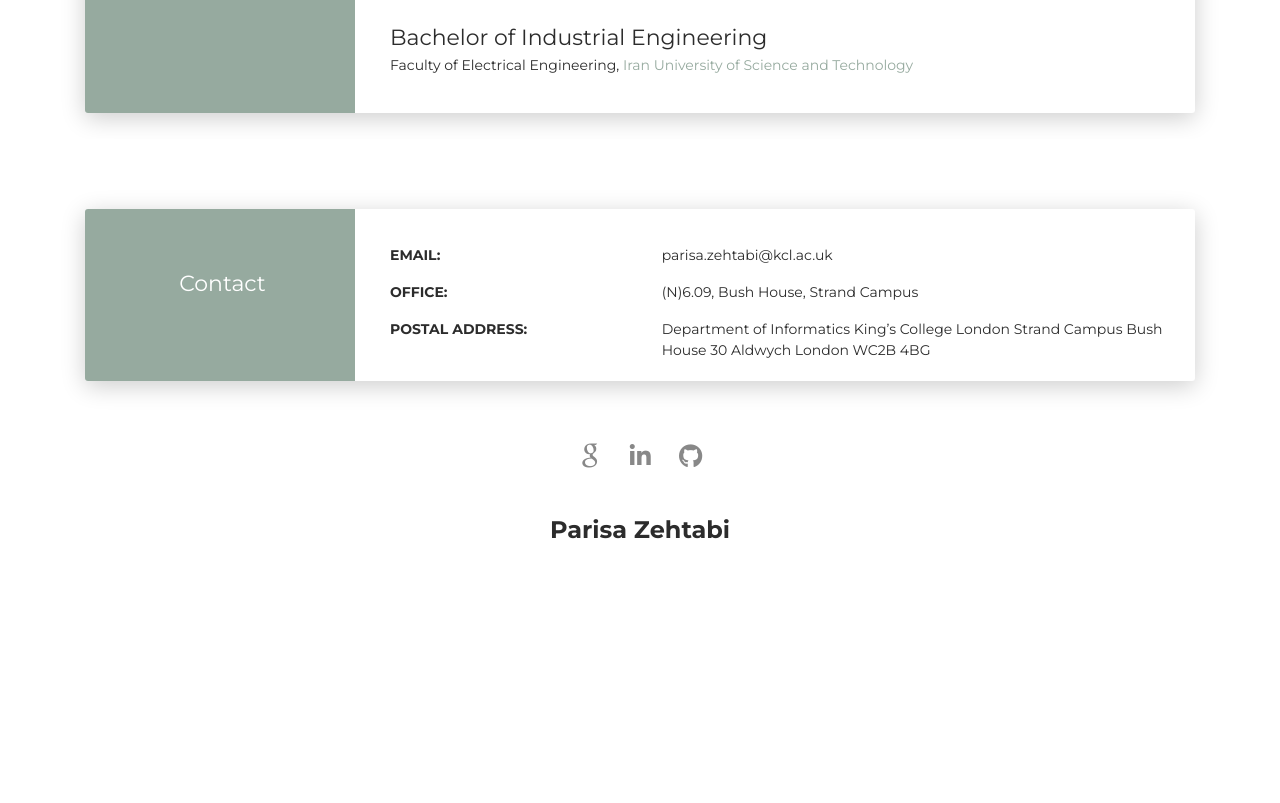
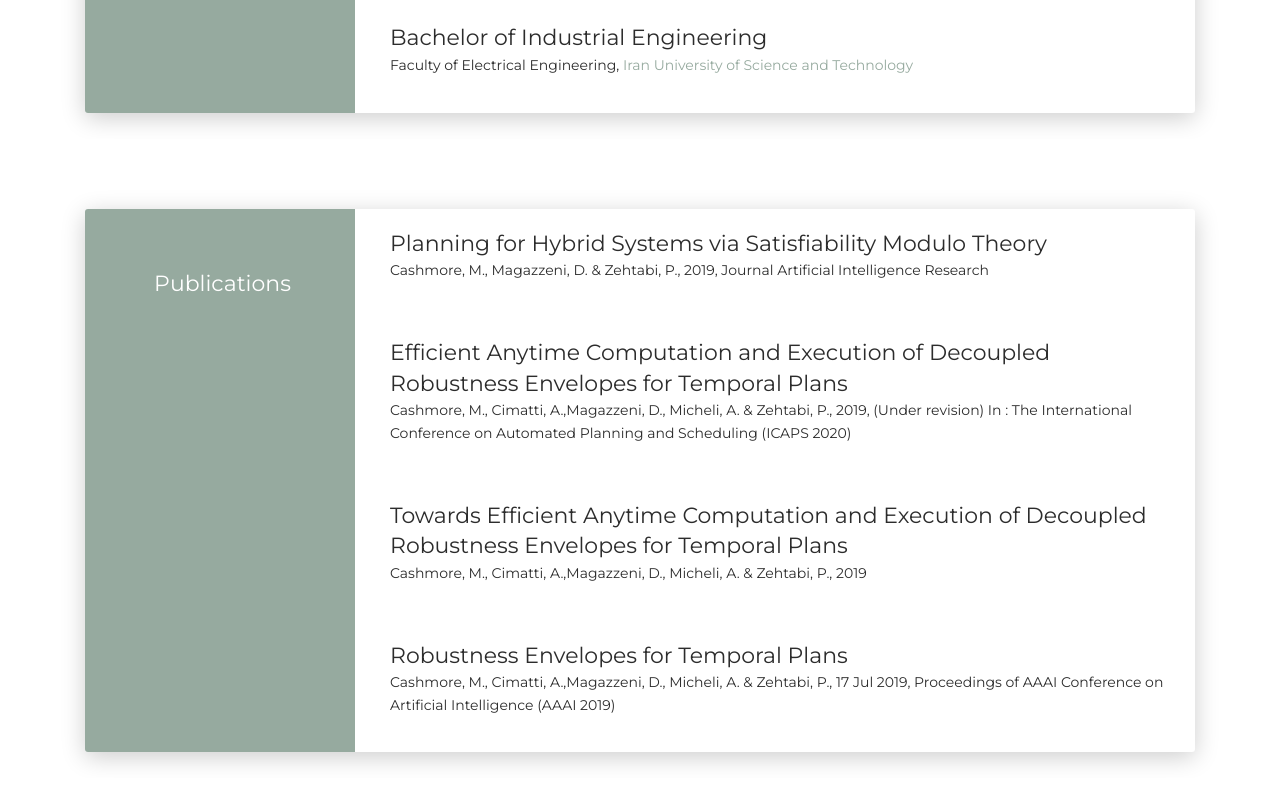
Before and after one commit to ParisaZehtabi/ParisaZehtabi, a plain HTML site: page index.html in a window 1280 px wide. Shown: the part 1257-2060 px from the top of the page. Before the commit the page ends 1844 px from the top, so only its background shows below. Drawn offline with Linux system fonts and the light colour scheme; files whose address does not match are found by name.

Commit message:
add publications

```diff
--- a/index.html
+++ b/index.html
@@ -24,7 +24,8 @@
               <ul class="navbar-nav">
                 <li class="nav-item"><a class="nav-link smooth-scroll" href="#about">About</a></li>
                 <li class="nav-item"><a class="nav-link smooth-scroll" href="#education">Education</a></li>
-                <li class="nav-item"><a class="nav-link smooth-scroll" target="blank" href="https://scholar.google.com/citations?user=1fZ-_fsAAAAJ&hl=en">Publications</a></li>
+                <li class="nav-item"><a class="nav-link smooth-scroll" href="#publications">Publications</a></li>
+                <!--li class="nav-item"><a class="nav-link smooth-scroll" target="blank" href="https://scholar.google.com/citations?user=1fZ-_fsAAAAJ&hl=en">Publications</a></li-->
                 <!--li class="nav-item"><a class="nav-link smooth-scroll" href="#projects">Projects</a></li-->
                 <li class="nav-item"><a class="nav-link smooth-scroll" href="#contact">Contact</a></li>
               </ul>
@@ -118,6 +119,37 @@
       </div>
     </div>
   </div>
+  <div class="section" id="publications">
+  <div class="container  cc-education">
+      <div class="card">
+          <div class="row">
+            <div class="col-md-3 bg-primary" data-aos="fade-right" data-aos-offset="50" data-aos-duration="500">
+              <div class="card-body cc-education-header">
+                <div class="h5">Publications</div>
+              </div>
+          </div>
+          <div class="col-md-9" data-aos="fade-left" data-aos-offset="50" data-aos-duration="500">
+            <div class="card-body">
+              <div class="h5">Planning for Hybrid Systems via Satisfiability Modulo Theory</div>
+              <p>Cashmore, M., Magazzeni, D. & Zehtabi, P., 2019, Journal Artificial Intelligence Research</a></p>
+            </div>
+            <div class="card-body">
+                <div class="h5">Efficient Anytime Computation and Execution of Decoupled Robustness Envelopes for Temporal Plans</div>
+                <p>Cashmore, M., Cimatti, A.,Magazzeni, D., Micheli, A. & Zehtabi, P., 2019, (Under revision) In : The International Conference on Automated Planning and Scheduling (ICAPS 2020)</a></p>
+              </div>
+              <div class="card-body">
+                  <div class="h5">Towards Efficient Anytime Computation and Execution of Decoupled Robustness Envelopes for Temporal Plans</div>
+                  <p>Cashmore, M., Cimatti, A.,Magazzeni, D., Micheli, A. & Zehtabi, P., 2019</a></p>
+                  </div>
+                  <div class="card-body">
+              <div class="h5">Robustness Envelopes for Temporal Plans</div>
+              <p>Cashmore, M., Cimatti, A.,Magazzeni, D., Micheli, A. & Zehtabi, P., 17 Jul 2019, Proceedings of AAAI Conference on Artificial Intelligence (AAAI 2019)</a></p>
+              </div>
+            </div>
+          </div>
+        </div>
+  </div>
+</div>
   <!--div class="section" id="projects">
       <div class="container">
         <div class="row">
```
